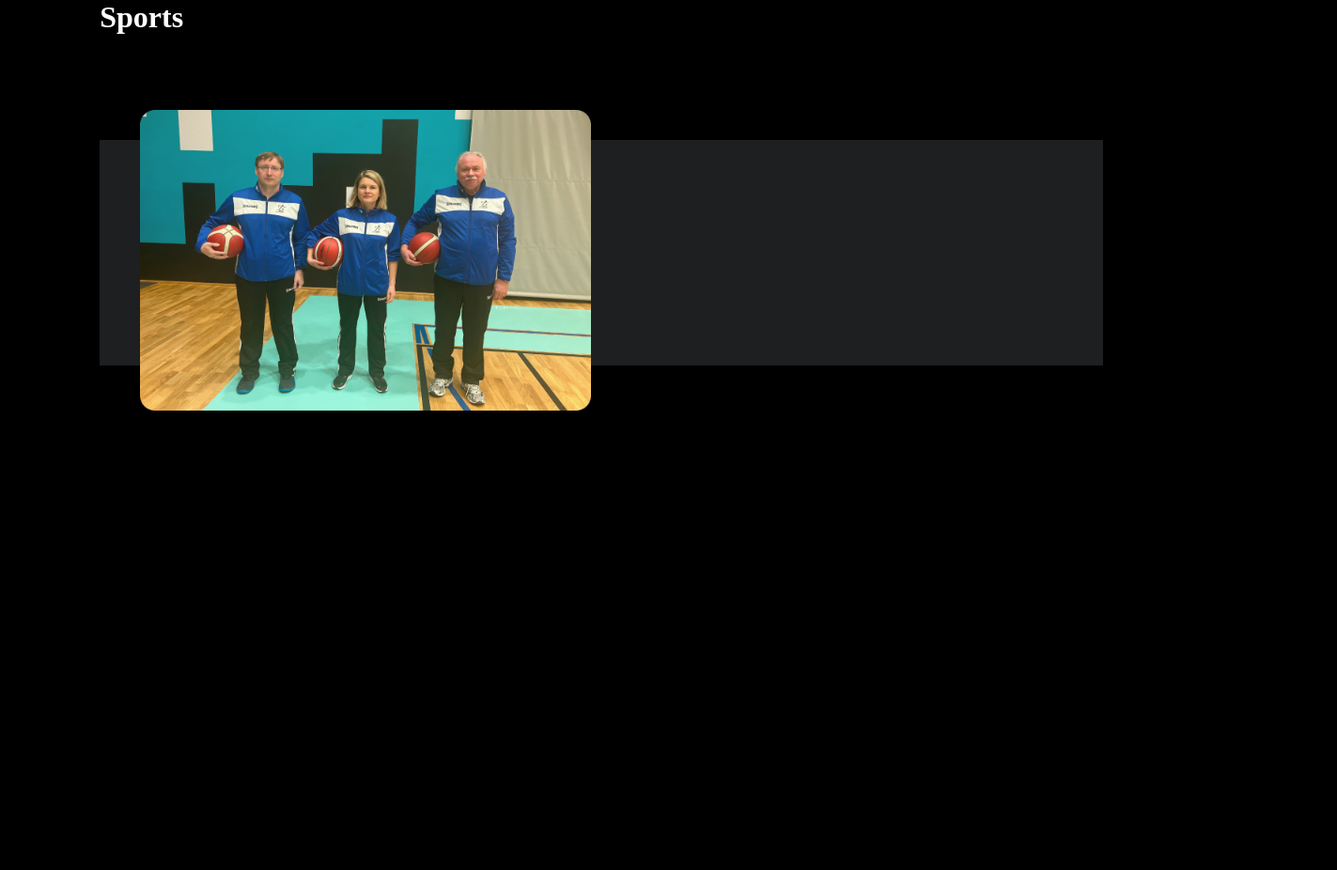
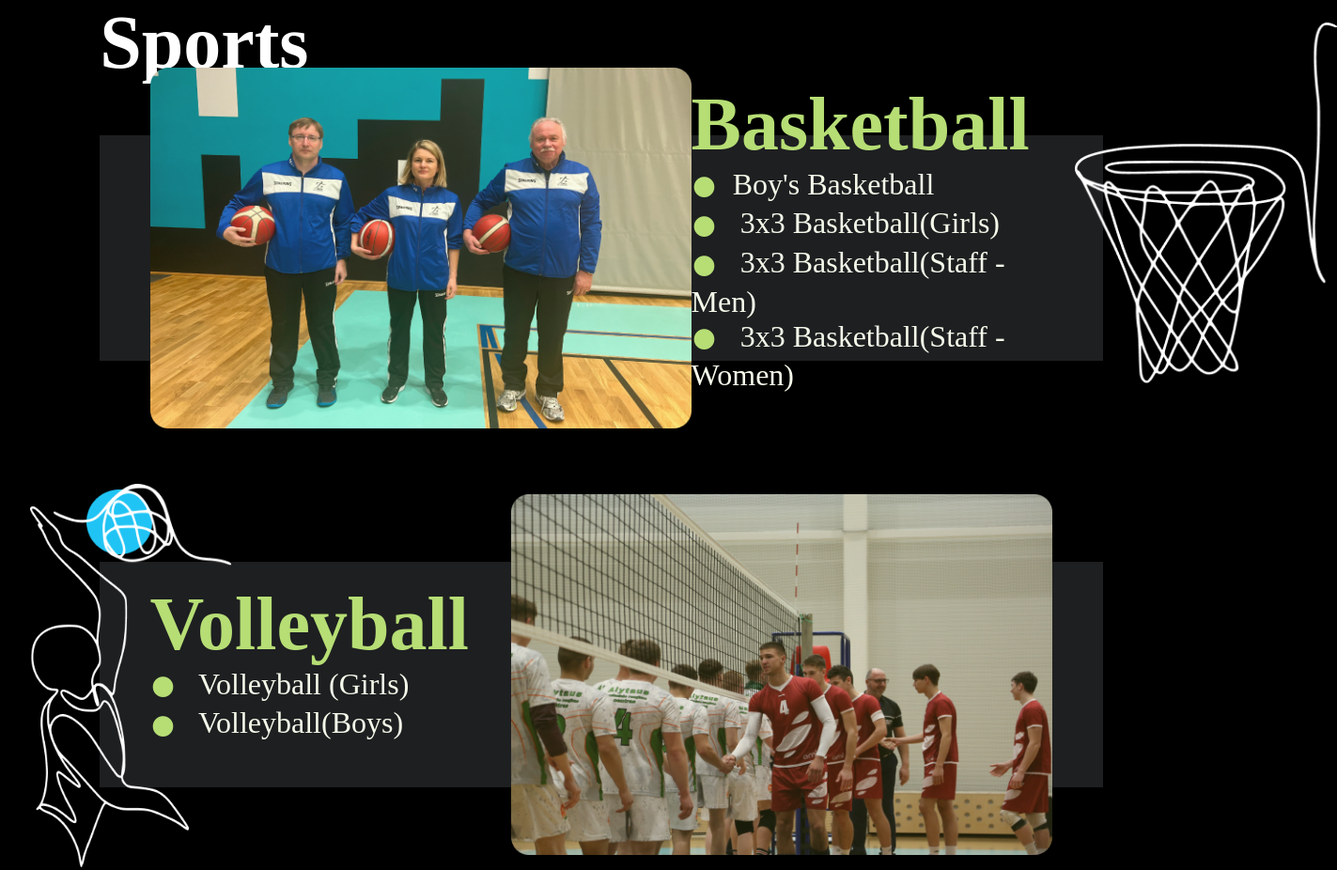
Before and after one commit to 4j534j/Aastategija, a plain HTML site: page src/Sports.html in a window 1280 px wide. Shown: the top 926 px of the page at 94% size, 1423 px wide, since content can reach past the window. Before the commit the page ends 800 px from the top, so only its background shows below. Drawn offline with Linux system fonts and the light colour scheme.

Commit message:
sport, kinda done

```diff
--- a/src/Sports.html
+++ b/src/Sports.html
@@ -5,12 +5,53 @@
   <title>Sports</title>
   <link rel="stylesheet" href="../src/css/sports.css">
 </head>
+<!-- background images-->
+
+
+
 <body>
+    <h1>Sports</h1>
     <div class="container">
-        <h1>Sports</h1>
-        <div class="box">
-            <img src="../src/img/direktor8.png">
+        <img src='img/direktor8.png'>
+
+        <div class="sporttext">
+            <h1> Basketball</h1>
+            <ul>
+                <li>Boy's Basketball</li>
+                <li> 3x3 Basketball(Girls)</li>
+                <li> 3x3 Basketball(Staff - Men)</li>
+                <li> 3x3 Basketball(Staff - Women)</li>
+            </ul>
         </div>
+        <img src="img/Group 4.png" id="img1">
+    </div>
+
+    <div class="container">
+        <div class="sporttext">
+            <img src="img/volley 1 (Traced).png" id="img3">
+            <img src="img/volley1blue.png" id="img4">
+            <img id='img2' src="img/volley gal 1 (Traced).png">
+            <h1> Volleyball</h1>
+            <ul>
+                <li> Volleyball (Girls)</li>
+                <li> Volleyball(Boys)</li>
+            </ul>
+        </div>
+        <img src='img/volleyball.png'>
+    </div>
+    <div class="container">
+        <img src='img/lauatennis.png'>
+        <div class="sporttext">
+            <h1> Table Tennis</h1>
+            <ul>
+                <li> Table Tennis (Boys)</li>
+                <li> Table Tennis (Girls)</li>
+                <li> Table Tennis (Staff - Men)</li>
+                <li> Table Tennis (Staff - Women)</li>
+            </ul>
+        </div>
+        <img src="img/Pingpong 1 (Traced).png" id="img5">
+        <img src="img/pingpongred.png" id="img6">
     </div>
 </body>
 </html>
--- a/src/css/sports.css
+++ b/src/css/sports.css
@@ -1,34 +1,114 @@
+:root{
+    --green: #B6DE75;
+    --whitish:#F4FAEA;
+
+}
 *{
     padding: 0;
     margin: 0;
-    background: black;
     box-sizing: border-box;
+}
+
+body{
+    background-color: black;
+    margin-left: 8.3%;
+    margin-right: 8.3%;
 }
 h1{
     color: white;
     background-color: transparent;
     text-align: left;
+    width: 100%;
+    font-size: 5rem;
 }
 .container{
-    margin-left: 8.3%;
-    margin-right: 8.3%;
-    display:flex inline-block;
-    width: auto;
-    height: 100vh;
-}
-.container .box {
-
-    margin-top: 7rem;
-    color: #B6DE75;
-    background: #1E1F21;
+    margin-bottom:20% ;
+    background-color: transparent;
+    display: flex;
+    margin-top: 5%;
+    background:#1E1F21;
     width: 100%;
     height: 30vh;
+    padding-left: 5%;
+    padding-right: 5%;
+    justify-content: space-between;
+    align-items: center;
+    z-index: -2;
+}
+.container img {
+    width: 36rem;
+    height: 24rem;
+
+}
+.sporttext{
+    position: relative;
+    top: -5%;
+
+}
+.sporttext h1{
+    font-size: 5rem;
+    color: var(--green);
+}
+.sporttext ul{
+    position: relative;
+    color: var(--whitish);
+    list-style: none;
+    }
+.sporttext ul li{
+    font-size: 2rem;
+}
+.sporttext ul li::before{
+    content: "\2022";
+    color: var(--green);
+    display: inline-block;
+    font-weight: bold;
+    font-size: 5rem;
+    line-height: 0.5;
+    padding-right: 1rem;
+    vertical-align: middle;
+}
+
+
+#img1{
+    position: relative;
+    width: auto;
+    left: 5%;
+    top: -20%
+}
+#img2{
+    position: absolute;
+    width: auto;
+    left: -10vw;
+    top: -10vh;
+}
+#img3{
+    position: absolute;
+    height: 50%;
+    width: auto;
+    top: -13vh;
+    left: -8vw;
+
+}
+#img4{
+    position: absolute;
+    height: 40%;
+    width: auto;
+    top: -12.25vh;
+    left: -5.25vw;
+    z-index: -1;
+}
+#img5{
+    position: relative;
+    left: 10vw;
+    margin-left: -20vw;
+    top: 20vh;
     z-index: 1;
 }
-.container img{
-    width: 600;
-    height:40vh;
-    position: relative;
-    transform: translateY(-10%);
-    left: 4%;
+#img6{
+    position: absolute;
+    height: 35%;
+    width: auto;
+    left: 76.5vw;
+    top: 157.5vh;
+    z-index: 0;
 }
```
Also changed, not shown: src/img/Group 4.png (added), src/img/Pingpong 1 (Traced).png (added), src/img/lauatennis.png (added), src/img/pingpongred.png (added), src/img/volley 1 (Traced).png (added), src/img/volley gal 1 (Traced).png (added), src/img/volley1blue.png (added), src/img/volleyball.png (added).
